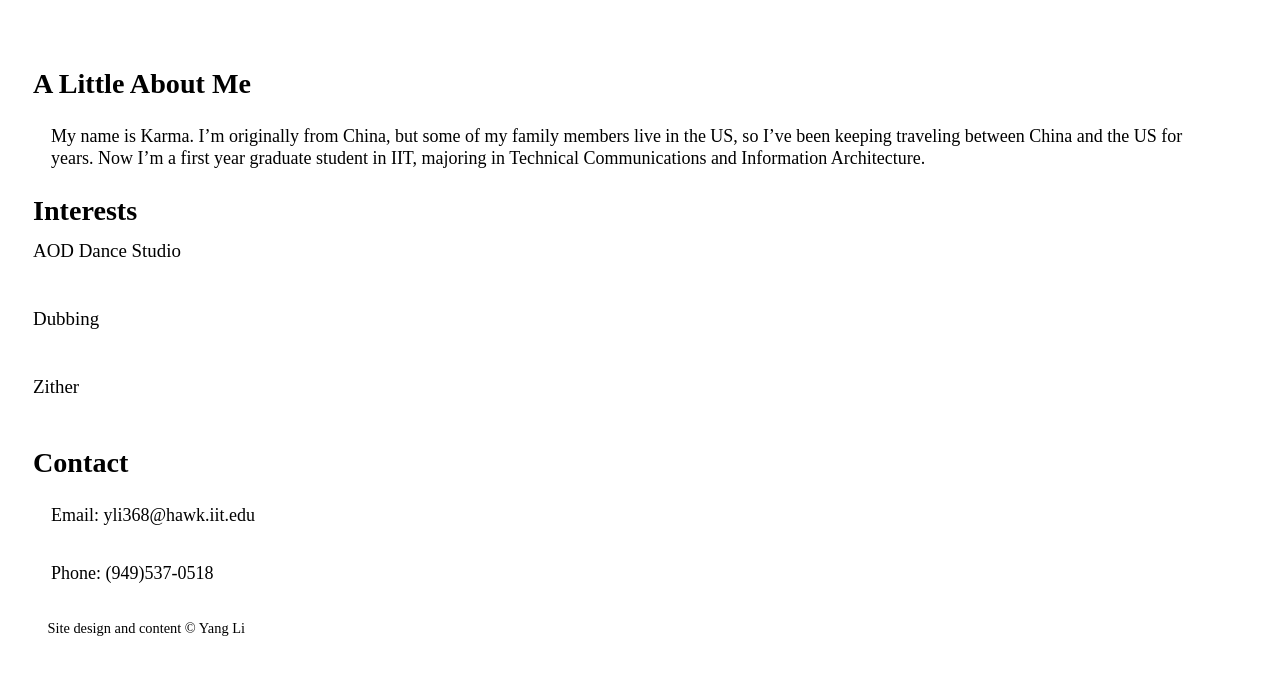
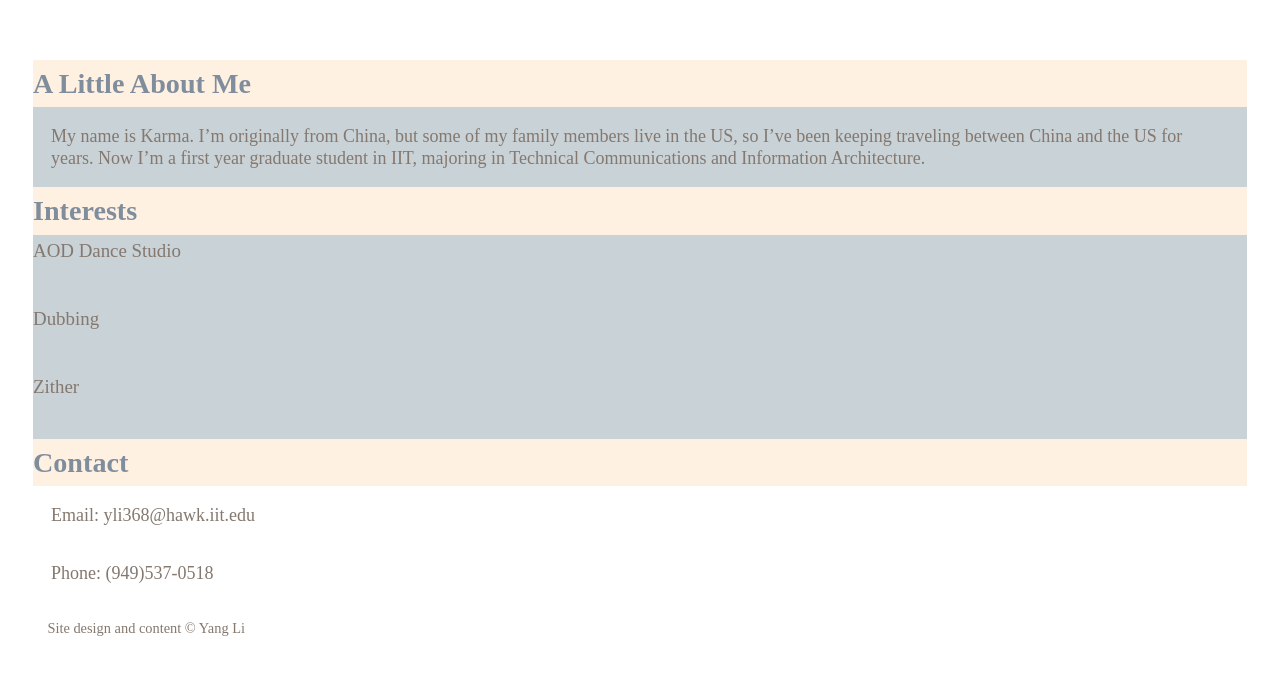
Before and after one commit to karma-li/com_530_project_two, a plain HTML site: page index.html in a window 1280 px wide. Shown: the part 765-1440 px from the top of the page. Drawn offline with Linux system fonts and the light colour scheme.

Commit message:
Add state styles in CSS

```diff
--- a/screen.css
+++ b/screen.css
@@ -34,18 +34,21 @@ h2 {
 	font-family: "Amatic SC";
 	font-weight: bold;
 	font-size: 1.563em; /* 28.125px / 18px = 1.563em */
+	color: #7F8D9D;
 	line-height: 1.691em; /* 47.35px / 28px = 1.691em */
 }
 
 h3 {
 	font-family: "PT Sans";
 	font-size: 1.05em; /* 18.9px / 18px = 1.05em */
+	color: #84786F;
 	line-height: 1.691em; /* 47.35px / 28px = 1.691em */
 }
 
 p {
 	font-family: "PT Sans";
 	font-size: 1em; /* 18px / 18px = 1em */
+	color: #84786F;
 	padding-top: 1em;
 	padding-bottom: 1em;
 	padding-left: 1em;
@@ -56,3 +59,21 @@ footer {
 	font-family: "PT Sans";
 	font-size: 0.8em; /* 14.4px / 18px = 0.8em */
 }
+
+/* State Styles */
+
+/* 500px / 18px = 27.778em */
+@media screen and (min-width: 27.778em) {
+	h2 {
+		background-color: #FFF1E2;
+	}
+	#about {
+		background-color: #C9D2D6;
+	}
+	#interests {
+		background-color: #C9D2D6;
+	}
+	#contact {
+		background-color: #C9D2D6;
+	}
+}
```
